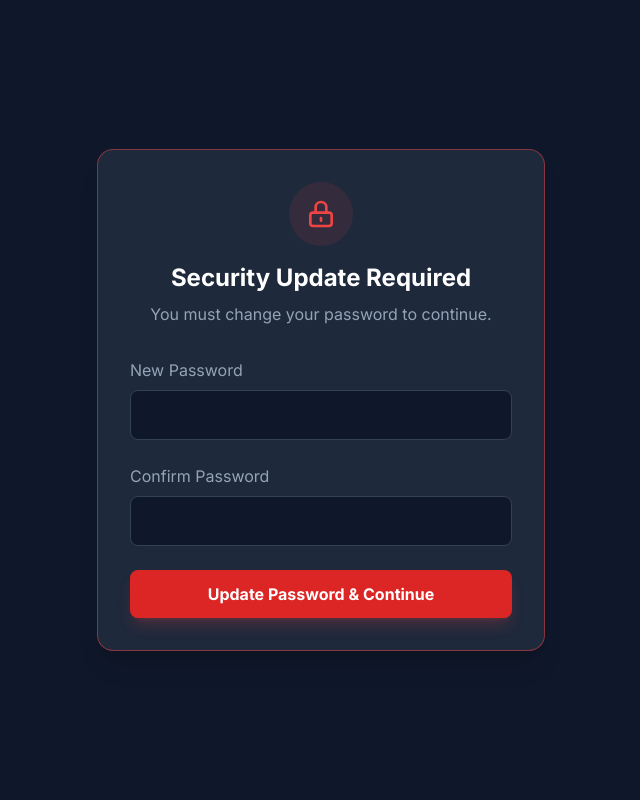
After one commit to vyslabdr/product_track_site, a Flask app: page /change-password in a window 1280 px wide. The commit adds this page. Shown: the whole page, without its empty margins (319-959 px from the left). Run offline with Flask 3, Linux system fonts and the light colour scheme; a user stored in the database is signed in; some libraries are stand-ins or nearby versions.

Commit message:
feat: Implement admin security protocol

```diff
--- a/app.py
+++ b/app.py
@@ -33,6 +33,13 @@ def generate_device_id():
     return f"TS-{year}-{count + 1:03d}"
 
 # --- Routes: Auth ---
+@app.before_request
+def check_first_login():
+    if current_user.is_authenticated and getattr(current_user, 'is_first_login', False):
+        if request.endpoint not in ['change_password', 'logout', 'static']:
+            flash('Security Alert: You must change your password on first login.', 'warning')
+            return redirect(url_for('change_password'))
+
 @app.route('/login', methods=['GET', 'POST'])
 def login():
     if request.method == 'POST':
@@ -44,9 +51,40 @@ def login():
             user.last_login = datetime.utcnow()
             db.session.commit()
             login_user(user)
+
+            # Check immediately after login
+            if getattr(user, 'is_first_login', False):
+                flash('Security notice: First login detected. Please change your password.', 'warning')
+                return redirect(url_for('change_password'))
+
             return redirect(url_for('dashboard'))
         flash('Invalid username or password', 'error')
     return render_template('login.html')
+
+@app.route('/change-password', methods=['GET', 'POST'])
+@login_required
+def change_password():
+    if request.method == 'POST':
+        new_password = request.form.get('new_password')
+        confirm_password = request.form.get('confirm_password')
+
+        if not new_password or not confirm_password:
+            flash('All fields are required', 'error')
+            return render_template('change_password.html')
+
+        if new_password != confirm_password:
+            flash('Passwords do not match', 'error')
+            return render_template('change_password.html')
+
+        # Update Password
+        current_user.password_hash = generate_password_hash(new_password)
+        current_user.is_first_login = False
+        db.session.commit()
+
+        flash('Password updated successfully. Access granted.', 'success')
+        return redirect(url_for('dashboard'))
+
+    return render_template('change_password.html')
 
 @app.route('/logout')
 @login_required
@@ -487,5 +525,18 @@ def delete_staff(user_id):
 with app.app_context():
     db.create_all()
 
+    # Auto-Seed Admin if not exists
+    if not User.query.first():
+        print("Auto-seeding Admin user...")
+        admin_user = User(
+            username='admin',
+            password_hash=generate_password_hash('admin123'),
+            role='admin',
+            is_first_login=True  # Force change on first login
+        )
+        db.session.add(admin_user)
+        db.session.commit()
+        print("Admin created: admin / admin123")
+
 if __name__ == '__main__':
     app.run(debug=True)
--- a/models.py
+++ b/models.py
@@ -10,6 +10,7 @@ class User(UserMixin, db.Model):
     password_hash = db.Column(db.String(200), nullable=False)
     role = db.Column(db.String(20), default='staff') # admin, staff
     last_login = db.Column(db.DateTime, nullable=True)
+    is_first_login = db.Column(db.Boolean, default=False)
     created_at = db.Column(db.DateTime, default=datetime.utcnow)
 
 class Customer(db.Model):
--- /dev/null
+++ b/templates/change_password.html
@@ -0,0 +1,52 @@
+{% extends "base.html" %}
+
+{% block content %}
+<div class="flex items-center justify-center min-h-screen bg-slate-900">
+    <div class="w-full max-w-md p-8 bg-slate-800 rounded-2xl shadow-xl border border-red-500/50">
+        <div class="text-center mb-8">
+            <div class="inline-flex items-center justify-center w-16 h-16 rounded-full bg-red-500/10 mb-4">
+                <svg xmlns="http://www.w3.org/2000/svg" class="h-8 w-8 text-red-500" fill="none" viewBox="0 0 24 24"
+                    stroke="currentColor">
+                    <path stroke-linecap="round" stroke-linejoin="round" stroke-width="2"
+                        d="M12 15v2m-6 4h12a2 2 0 002-2v-6a2 2 0 00-2-2H6a2 2 0 00-2 2v6a2 2 0 002 2zm10-10V7a4 4 0 00-8 0v4h8z" />
+                </svg>
+            </div>
+            <h2 class="text-2xl font-bold text-white">Security Update Required</h2>
+            <p class="text-slate-400 mt-2">You must change your password to continue.</p>
+        </div>
+
+        {% with messages = get_flashed_messages(with_categories=true) %}
+        {% if messages %}
+        {% for category, message in messages %}
+        <div class="p-3 rounded mb-4 text-center border
+                    {% if category == 'error' %} bg-red-500/10 border-red-500 text-red-400
+                    {% elif category == 'warning' %} bg-yellow-500/10 border-yellow-500 text-yellow-400
+                    {% elif category == 'success' %} bg-green-500/10 border-green-500 text-green-400
+                    {% else %} bg-blue-500/10 border-blue-500 text-blue-400 {% endif %}">
+            {{ message }}
+        </div>
+        {% endfor %}
+        {% endif %}
+        {% endwith %}
+
+        <form method="POST" action="{{ url_for('change_password') }}" class="space-y-6">
+            <div>
+                <label class="block text-slate-400 mb-2">New Password</label>
+                <input type="password" name="new_password" required minlength="6"
+                    class="w-full bg-slate-900 border border-slate-700 rounded-lg p-3 text-white focus:border-red-500 focus:outline-none">
+            </div>
+
+            <div>
+                <label class="block text-slate-400 mb-2">Confirm Password</label>
+                <input type="password" name="confirm_password" required minlength="6"
+                    class="w-full bg-slate-900 border border-slate-700 rounded-lg p-3 text-white focus:border-red-500 focus:outline-none">
+            </div>
+
+            <button type="submit"
+                class="w-full bg-red-600 hover:bg-red-700 text-white font-bold py-3 rounded-lg transition-colors shadow-lg shadow-red-500/20">
+                Update Password & Continue
+            </button>
+        </form>
+    </div>
+</div>
+{% endblock %}
```
Also changed, not shown: templates/login.html (+9 -3 lines), README.md, 1 other file.
